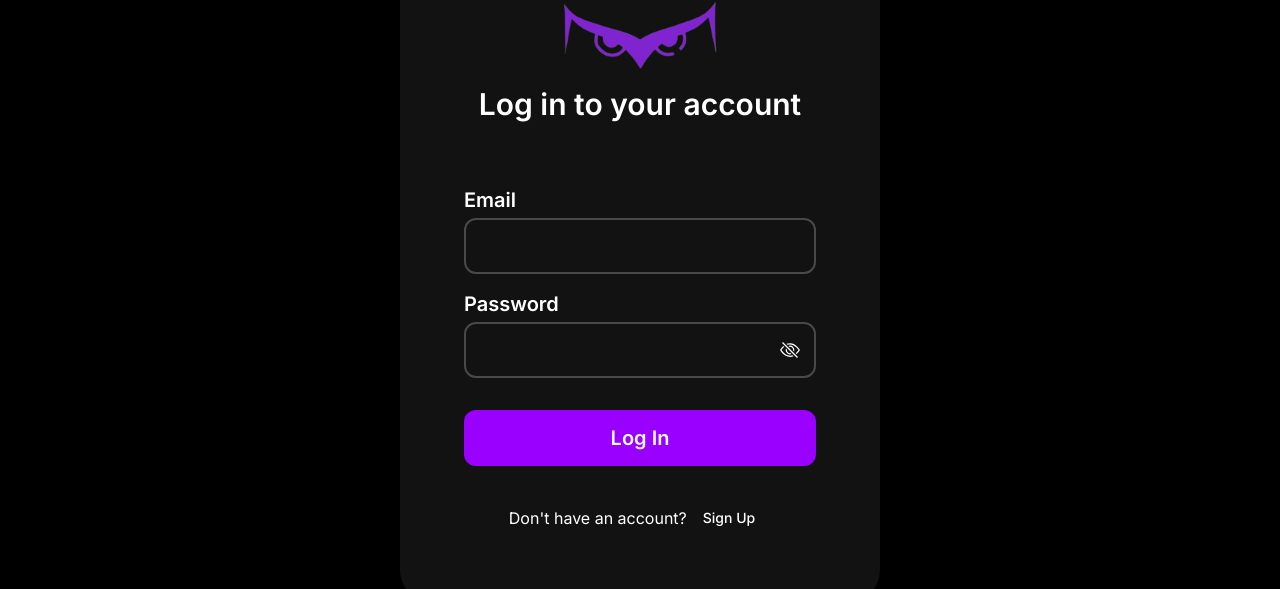
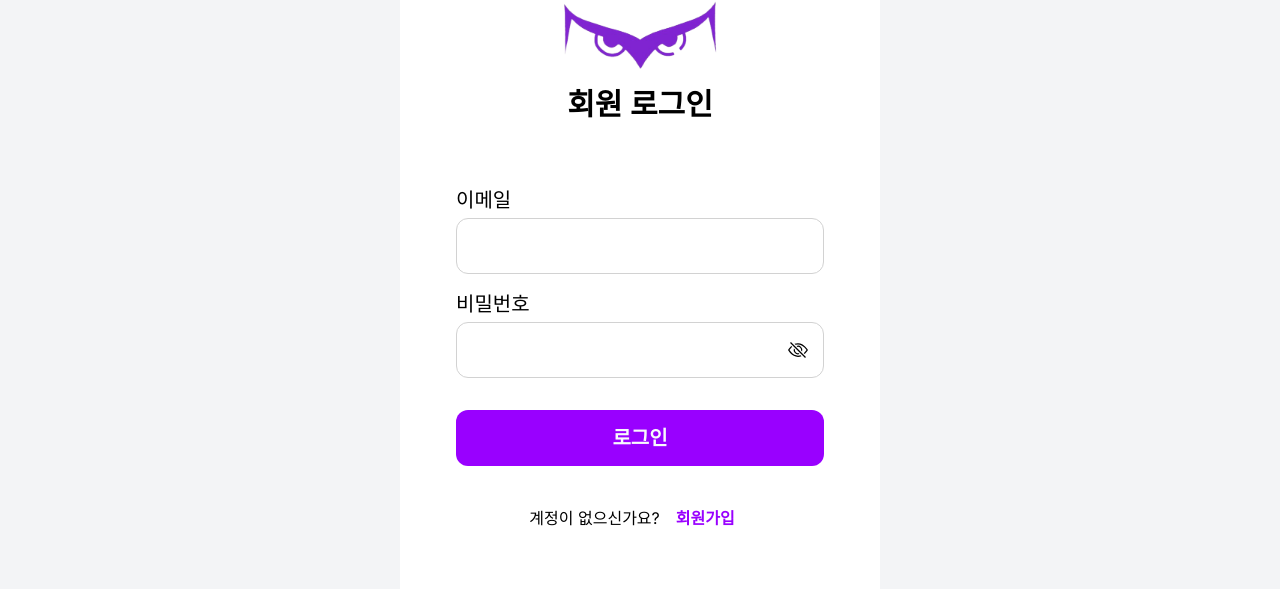
Before and after one commit to skku-comit/comit-website, a Next.js app: page /login in a window 1280 px wide. Shown: the part 178-767 px from the top of the page. Built offline with nearby package versions, Linux system fonts and the light colour scheme; no server answers.

Commit message:
feat(fe): edit login page ui

```diff
--- a/app/(main)/(dark)/login/page.tsx
+++ b/app/(main)/(dark)/login/page.tsx
@@ -53,30 +53,30 @@ export default function Login() {
   }
 
   return (
-    <div className="flex h-full w-full justify-center bg-black pt-8 text-white">
+    <div className="flex w-screen justify-center bg-white sm:bg-gray-100">
       <form
         onSubmit={handleSubmit(onSubmit)}
-        className="flex w-[88%] max-w-[480px] flex-col items-center gap-4 rounded-[32px] bg-[#121212] p-8 pb-8 sm:p-16 md:w-[480px]"
+        className="my-10 flex h-[720px] w-[480px] flex-col items-center gap-4 rounded-2xl bg-white p-8 sm:p-14"
       >
         <Image src={ComitOwl} alt="comit_owl" width={164} />
-        <p className="mb-6 text-center text-xl font-semibold sm:mb-12 sm:text-3xl">Log in to your account</p>
+        <p className="mb-6 text-center text-xl font-semibold sm:mb-12 sm:text-3xl">회원 로그인</p>
         <div className="flex w-full flex-col gap-1">
-          <p className="text-xl font-semibold">Email</p>
+          <p className="text-xl">이메일</p>
           <Input
             id="email"
             {...register('email')}
-            className="h-12 rounded-xl border-2 border-[#494949] bg-transparent sm:h-14"
+            className="h-12 rounded-xl border border-[#d2d2d2] bg-transparent sm:h-14"
             type="email"
           />
           {errors.email && <p className="text-sm text-red-500">{errors.email.message}</p>}
         </div>
         <div className="flex w-full flex-col gap-1">
-          <p className="text-xl font-semibold">Password</p>
+          <p className="text-xl">비밀번호</p>
           <div className="relative">
             <Input
               id="password"
               {...register('password')}
-              className="h-12 rounded-xl border-2 border-[#494949] bg-transparent sm:h-14"
+              className="h-12 rounded-xl border border-[#d2d2d2] bg-transparent sm:h-14"
               type={showPassword ? 'text' : 'password'}
             />
             {!showPassword ? (
@@ -95,11 +95,11 @@ export default function Login() {
           </div>
           {errors.password && <p className="text-sm text-red-500">{errors.password.message}</p>}
         </div>
-        <Button className="my-4 h-12 w-full rounded-xl text-xl font-semibold sm:h-14">Log In</Button>
+        <Button className="my-4 h-12 w-full rounded-xl text-xl font-semibold sm:h-14">로그인</Button>
         <div className="flex items-center justify-between">
-          <p>Don&apos;t have an account?</p>
-          <Button variant="link" className="text-white" asChild>
-            <Link href="/signup">Sign Up</Link>
+          <p>계정이 없으신가요?</p>
+          <Button variant="link" className="text-base font-bold" asChild>
+            <Link href="/signup">회원가입</Link>
           </Button>
         </div>
       </form>
```
